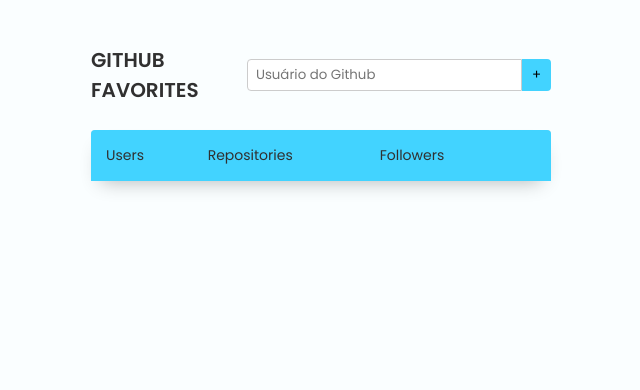
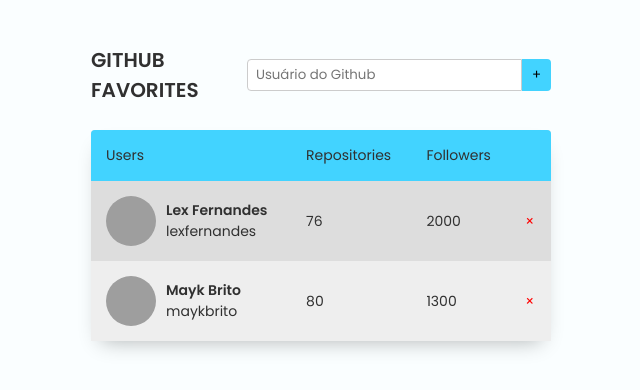
Before and after one commit to lexfernandes/Github-Favorites, a plain HTML site: page index.html in a window 1280 px wide. Shown: the whole page, without its empty margins (319-959 px from the left). Drawn offline with Linux system fonts and the light colour scheme; grey boxes are pictures that could not be loaded.

Commit message:
create row data

```diff
--- a/js/favorites.js
+++ b/js/favorites.js
@@ -3,6 +3,25 @@
 export class Favorites {
   constructor(root) {
     this.root = document.querySelector(root)
+    this.load()
+    this.tbody = this.root.querySelector("table tbody")
+  }
+
+  load() {
+    this.entries = [
+      {
+        login: "lexfernandes",
+        name: "Lex Fernandes",
+        public_repos: "76",
+        followers: "2000",
+      },
+      {
+        login: "maykbrito",
+        name: "Mayk Brito",
+        public_repos: "80",
+        followers: "1300",
+      },
+    ]
   }
 }
 //classe que vai criar a visualização e eventos do HTML
@@ -14,25 +33,24 @@ export class FavoritesView extends Favorites {
   // Função roda a função removeAllTr
   update() {
     this.removeAllTr()
-    [
-      {
-        login: "lexfernandes",
-        name: "Lex Fernandes",
-        public_repos: "76",
-        followers: "2000",
-      }
-      {
-        login: "maykbrito",
-        name: "Mayk Brito",
-        public_repos: "80",
-        followers: "1200",
-      }
-    ]
+    this.entries.forEach((user) => {
+      const row = this.createRow()
+      row.querySelector(".user img").src = `https://github.com/${user.login}.png`
+      row.querySelector('.user img').alt = `Imagem de ${user.name}`
+      row.querySelector(".user p").textContent = user.name
+      row.querySelector('.user span').textContent = user.login
+      row.querySelector('.repositories').textContent = user.public_repos
+      row.querySelector('.followers').textContent = user.followers
+
+
+      this.tbody.append(row)
+    })
   }
+
   createRow() {
     const tr = document.createElement("tr")
     tr.innerHTML = `
-            <td class="users">
+            <td class="user">
               <img
                 src="https://github.com/lexfernandes.png"
                 alt="Imagem do Alex"
@@ -43,7 +61,7 @@ export class FavoritesView extends Favorites {
               </a>
             </td>
             <td class="repositories">76</td>
-            <td class="Followers">9589</td>
+            <td class="followers">9589</td>
             <td><button class="remove">&times;</button></td>
           `
     return tr
@@ -51,8 +69,7 @@ export class FavoritesView extends Favorites {
 
   // remove a listagem ao atualizar a página.(Função)
   removeAllTr() {
-    const tbody = this.root.querySelector("table tbody")
-    tbody.querySelectorAll("tr").forEach((tr) => {
+    this.tbody.querySelectorAll("tr").forEach((tr) => {
       tr.remove()
     })
   }
--- a/style.css
+++ b/style.css
@@ -102,22 +102,22 @@ table tr:nth-child(odd) {
 table tr:nth-child(even) {
   background: #eee;
 }
-td.users {
+td.user {
   display: flex;
   align-items: center;
   gap: 1rem;
 }
 
-td.users img {
+td.user img {
   width: 5rem;
   height: 5rem;
   object-fit: cover;
   border-radius: 50%;
 }
-td.users a {
+td.user a {
   text-decoration: none;
 }
-td.users a p {
+td.user a p {
   font-weight: bold;
 }
 td .remove {
```
